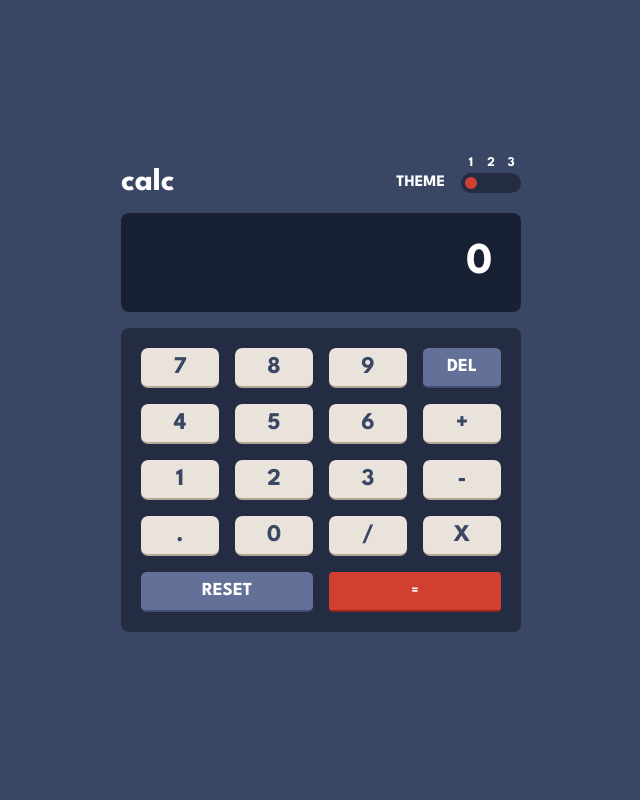
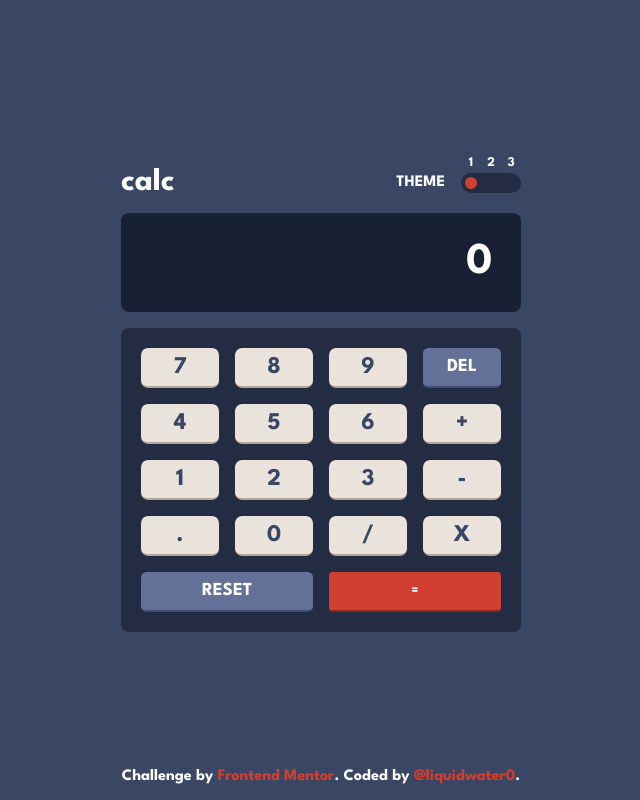
Before and after one commit to liquidwater0/calculator-app, a React (Vite) app: page / in a window 1280 px wide. Shown: the whole page, without its empty margins (319-959 px from the left). Built offline with nearby package versions, Linux system fonts and the light colour scheme.

Commit message:
attribution

```diff
--- a/src/App.tsx
+++ b/src/App.tsx
@@ -73,10 +73,10 @@ function App() {
 				</div>
 			</div>
 
-			{/* <div className="attribution">
+			<div className="attribution">
 				Challenge by <a href="https://www.frontendmentor.io?ref=challenge" target="_blank">Frontend Mentor</a>.
-				Coded by <a href="#">Your Name Here</a>.
-			</div> */}
+				Coded by <a href="https://www.frontendmentor.io/profile/liquidwater0">@liquidwater0</a>.
+			</div>
 		</main>
 	)
 }
--- a/src/scss/App.scss
+++ b/src/scss/App.scss
@@ -28,10 +28,18 @@ main {
 }
 
 .attribution {
-    font-size: 11px;
+    position: absolute;
+    bottom: 1rem;
+    font-size: 1rem;
     text-align: center;
+    color: var(--theme-text);
 
     a {
-        color: hsl(228, 45%, 44%);
+        color: var(--key-equals-background);
+        text-decoration: none;
+
+        &:hover {
+            text-decoration: underline;
+        }
     }
 }
```
